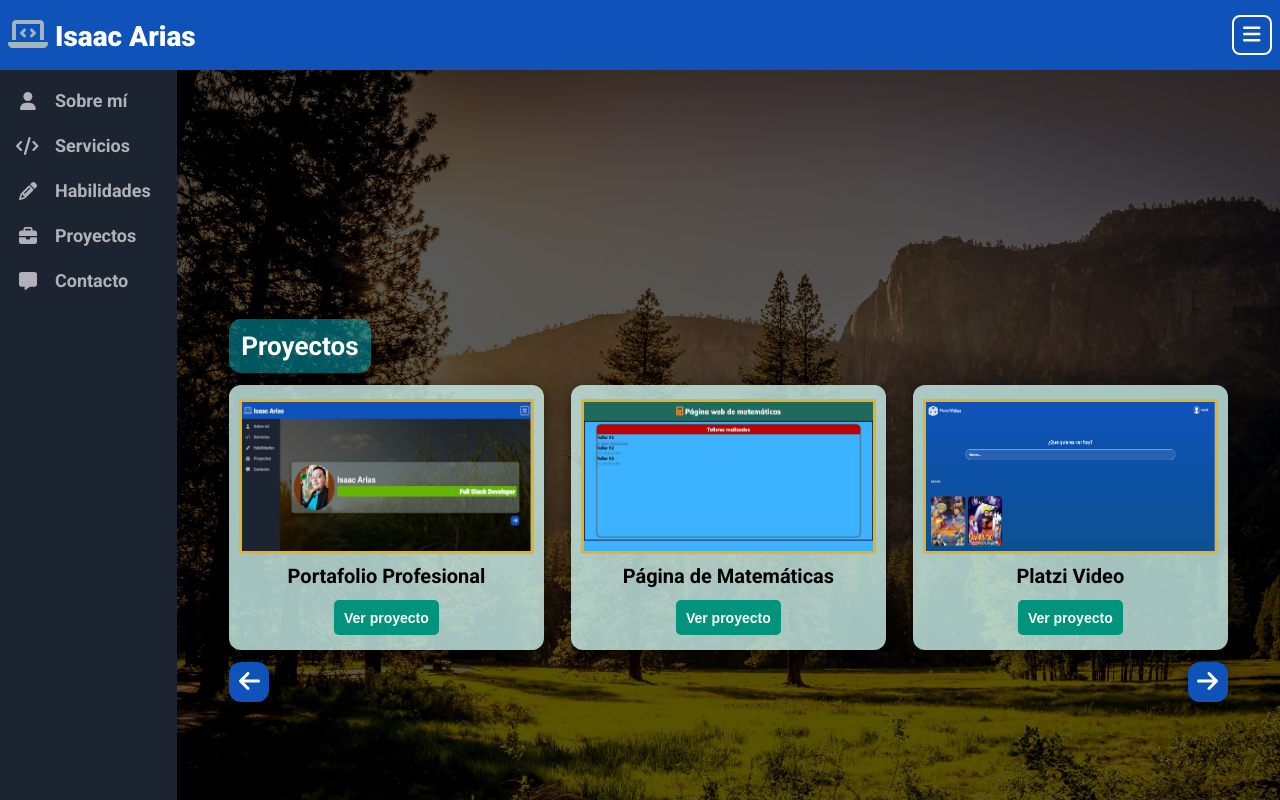
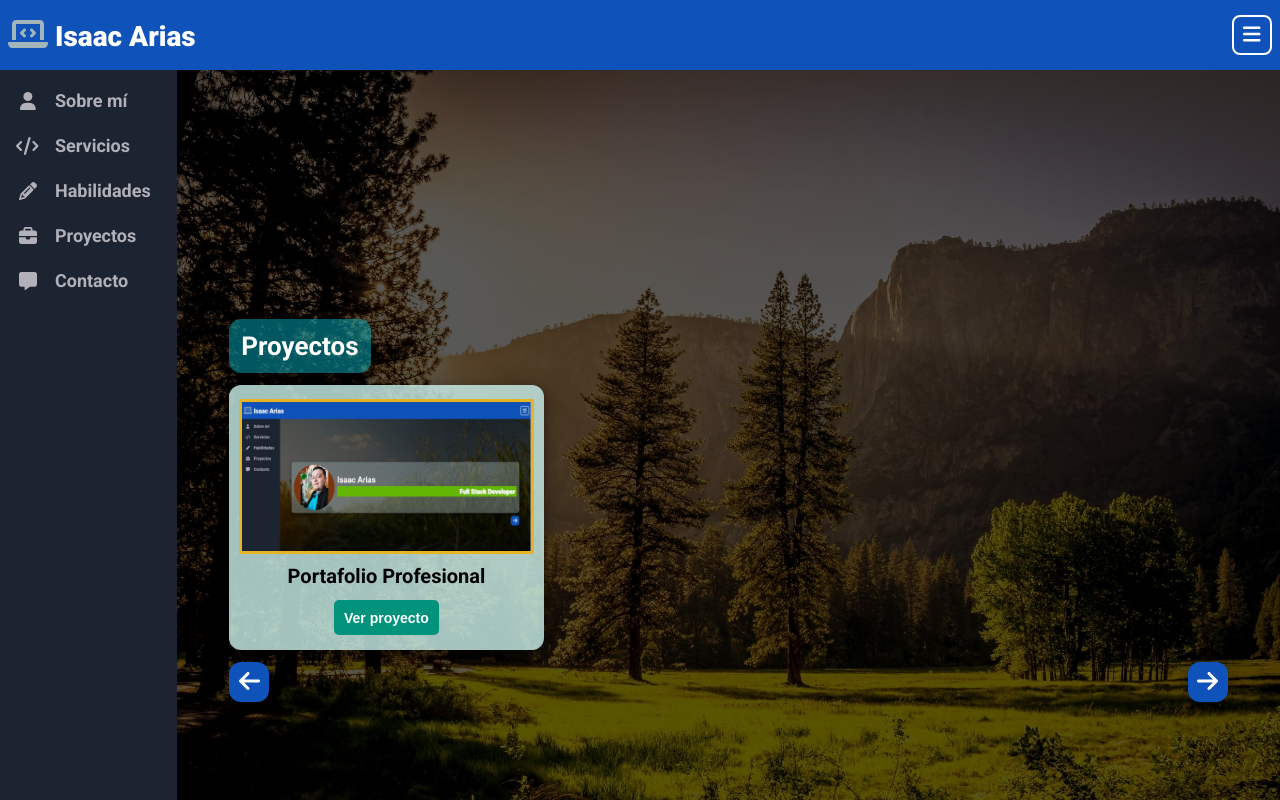
Before and after one commit to Isaac953/Portfolio_Angular, an Angular app: page /proyects in a window 1280 px wide. Shown: the top 800 px of the page. Built offline with nearby package versions, Linux system fonts and the light colour scheme.

Commit message:
Ocultar proyectos no completados

```diff
--- a/src/app/components/main/mcontent/proyects/proyects.component.ts
+++ b/src/app/components/main/mcontent/proyects/proyects.component.ts
@@ -30,80 +30,80 @@ export class ProyectsComponent implements OnInit {
   proyectTitle: any;
 
   proyectsCards: any[] = [
-    {
-      coverProyect: './assets/images/platzi_video/slide_1.jpg',
-      titleProyect: 'Platzi Video',
-      year: '2021',
-      slides: [
-        {
-          proyect: './assets/images/platzi_video/slide_1.jpg',
-          caption: 'Dashboard principal',
-          dot: 1,
-          activeDot: 'active-dot',
-        },
-        {
-          proyect: './assets/images/platzi_video/slide_2.jpg',
-          caption: 'Inicio de sesión',
-          dot: 2,
-          activeDot: '',
-        },
-        {
-          proyect: './assets/images/platzi_video/slide_3.jpg',
-          caption: 'Error 404',
-          dot: 3,
-          activeDot: '',
-        },
-        {
-          proyect: './assets/images/platzi_video/slide_4.jpg',
-          caption: 'Registro de usuario',
-          dot: 4,
-          activeDot: '',
-        },
-        {
-          proyect: './assets/images/platzi_video/slide_5.jpg',
-          caption: 'Carousel de imagenes',
-          dot: 5,
-          activeDot: '',
-        },
-      ],
-      skills: [
-        { logo: faHtml5, name: 'HTML', class: 'html5' },
-        { logo: faCss3Alt, name: 'CSS', class: 'css3' },
-        { logo: faSass, name: 'Sass', class: 'sass' },
-        { logo: faGithub, name: 'Git/GitHub', class: 'git' },
-      ],
-      urlProyect: 'https://isaac953.github.io/Platzi_Video/',
-      descriptionProyect:
-        'Página web realizada con HTML5 y CSS3 en el curso de Frontend developer de Platzi con vistas de buscador de videos, carrusel de videos, login y registro de usuarios. Además con aprendizaje en el tema de maquetación web con Flexbox y CSS Grid.',
-    },
-    {
-      coverProyect: './assets/images/pagina_de_matematicas/slide_1.jpg',
-      titleProyect: 'Página de Matemáticas',
-      year: '2021',
-      slides: [
-        {
-          proyect: './assets/images/pagina_de_matematicas/slide_1.jpg',
-          caption: 'Dashboard principal de la Aplicación web',
-          dot: 1,
-          activeDot: 'active-dot',
-        },
-        {
-          proyect: './assets/images/pagina_de_matematicas/slide_2.jpg',
-          caption: 'Taller #1: Figuras geométricas',
-          dot: 2,
-          activeDot: '',
-        },
-      ],
-      skills: [
-        { logo: faHtml5, name: 'HTML', class: 'html5' },
-        { logo: faCss3Alt, name: 'CSS', class: 'css3' },
-        { logo: faJs, name: 'JavaScript', class: 'javascript' },
-        { logo: faGithub, name: 'Git/GitHub', class: 'git' },
-      ],
-      urlProyect: 'https://isaac953.github.io/platzi-curso-practico-javascript/',
-      descriptionProyect:
-        'Aplicación web realizada con HTML5, CSS3 y JavaScript en el curso práctico de JavaScript de Platzi con módulo de figuras geométricas; promedio, moda y mediana; y costos de salario implementando lo aprendido en los primeros dos módulos.',
-    },
+    // {
+    //   coverProyect: './assets/images/platzi_video/slide_1.jpg',
+    //   titleProyect: 'Platzi Video',
+    //   year: '2021',
+    //   slides: [
+    //     {
+    //       proyect: './assets/images/platzi_video/slide_1.jpg',
+    //       caption: 'Dashboard principal',
+    //       dot: 1,
+    //       activeDot: 'active-dot',
+    //     },
+    //     {
+    //       proyect: './assets/images/platzi_video/slide_2.jpg',
+    //       caption: 'Inicio de sesión',
+    //       dot: 2,
+    //       activeDot: '',
+    //     },
+    //     {
+    //       proyect: './assets/images/platzi_video/slide_3.jpg',
+    //       caption: 'Error 404',
+    //       dot: 3,
+    //       activeDot: '',
+    //     },
+    //     {
+    //       proyect: './assets/images/platzi_video/slide_4.jpg',
+    //       caption: 'Registro de usuario',
+    //       dot: 4,
+    //       activeDot: '',
+    //     },
+    //     {
+    //       proyect: './assets/images/platzi_video/slide_5.jpg',
+    //       caption: 'Carousel de imagenes',
+    //       dot: 5,
+    //       activeDot: '',
+    //     },
+    //   ],
+    //   skills: [
+    //     { logo: faHtml5, name: 'HTML', class: 'html5' },
+    //     { logo: faCss3Alt, name: 'CSS', class: 'css3' },
+    //     { logo: faSass, name: 'Sass', class: 'sass' },
+    //     { logo: faGithub, name: 'Git/GitHub', class: 'git' },
+    //   ],
+    //   urlProyect: 'https://isaac953.github.io/Platzi_Video/',
+    //   descriptionProyect:
+    //     'Página web realizada con HTML5 y CSS3 en el curso de Frontend developer de Platzi con vistas de buscador de videos, carrusel de videos, login y registro de usuarios. Además con aprendizaje en el tema de maquetación web con Flexbox y CSS Grid.',
+    // },
+    // {
+    //   coverProyect: './assets/images/pagina_de_matematicas/slide_1.jpg',
+    //   titleProyect: 'Página de Matemáticas',
+    //   year: '2021',
+    //   slides: [
+    //     {
+    //       proyect: './assets/images/pagina_de_matematicas/slide_1.jpg',
+    //       caption: 'Dashboard principal de la Aplicación web',
+    //       dot: 1,
+    //       activeDot: 'active-dot',
+    //     },
+    //     {
+    //       proyect: './assets/images/pagina_de_matematicas/slide_2.jpg',
+    //       caption: 'Taller #1: Figuras geométricas',
+    //       dot: 2,
+    //       activeDot: '',
+    //     },
+    //   ],
+    //   skills: [
+    //     { logo: faHtml5, name: 'HTML', class: 'html5' },
+    //     { logo: faCss3Alt, name: 'CSS', class: 'css3' },
+    //     { logo: faJs, name: 'JavaScript', class: 'javascript' },
+    //     { logo: faGithub, name: 'Git/GitHub', class: 'git' },
+    //   ],
+    //   urlProyect: 'https://isaac953.github.io/platzi-curso-practico-javascript/',
+    //   descriptionProyect:
+    //     'Aplicación web realizada con HTML5, CSS3 y JavaScript en el curso práctico de JavaScript de Platzi con módulo de figuras geométricas; promedio, moda y mediana; y costos de salario implementando lo aprendido en los primeros dos módulos.',
+    // },
     {
       coverProyect: './assets/images/portafolio_angular/slide_1.jpg',
       titleProyect: 'Portafolio Profesional',
```
